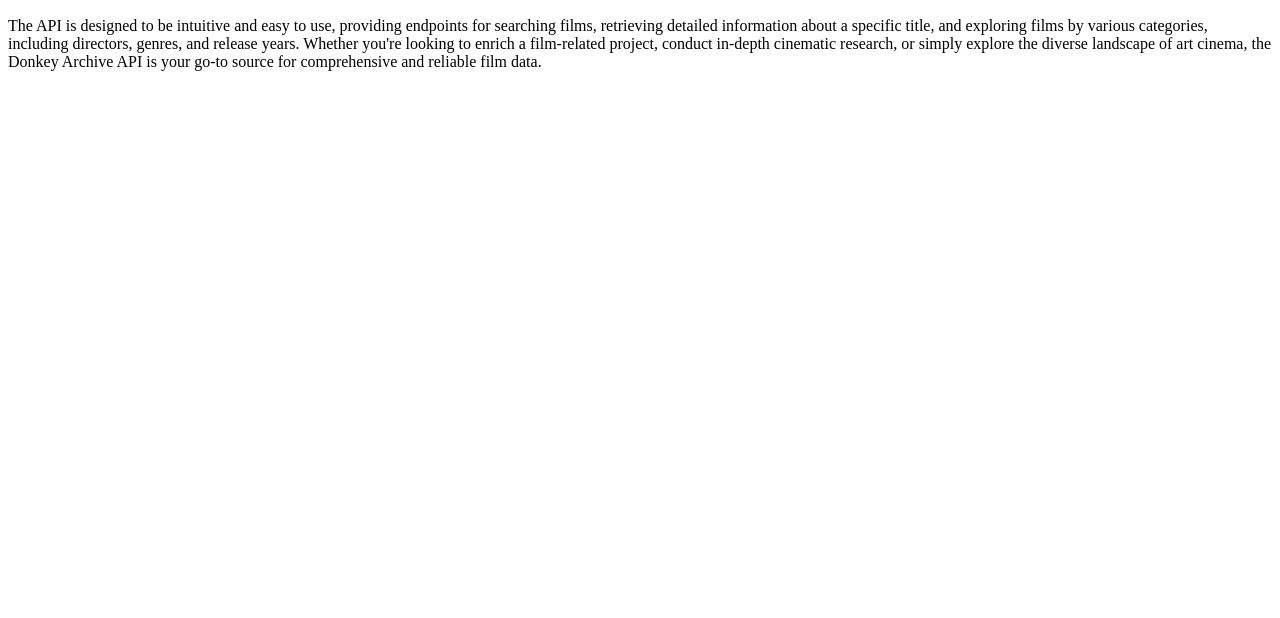
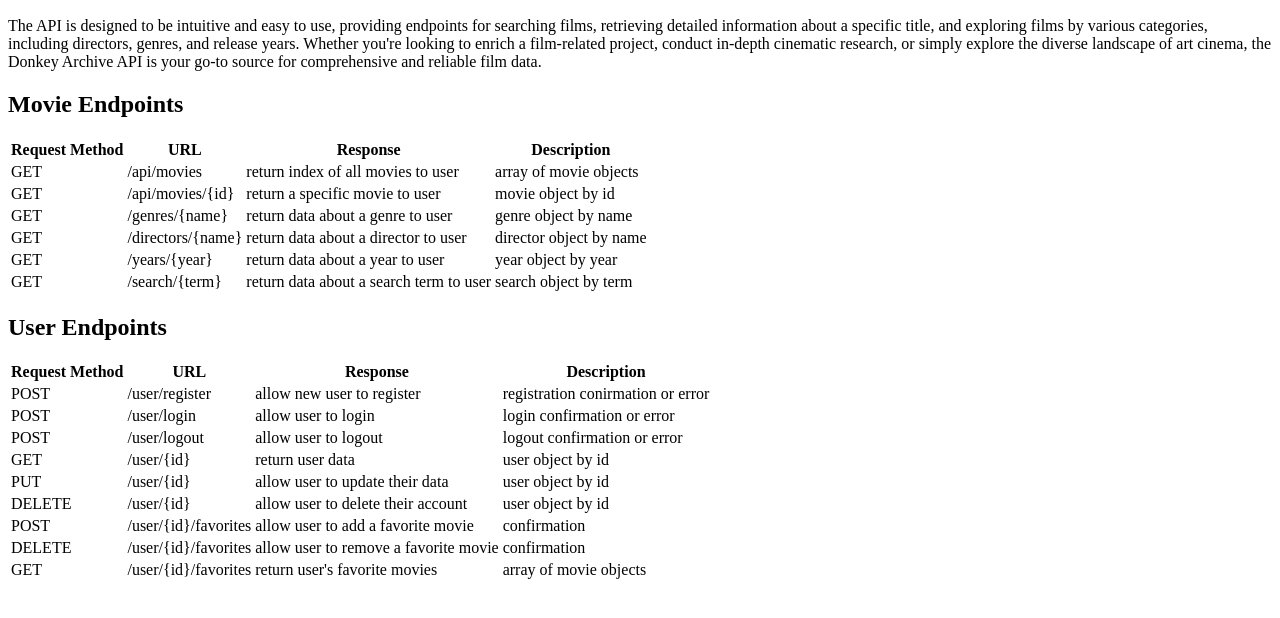
Before and after one commit to heldrethtw/movie_api, a website: page public/documentation.html in a window 1280 px wide. Shown: the part 110-728 px from the top of the page. Drawn offline with Linux system fonts and the light colour scheme.

Commit message:
documentation, unstyled

```diff
--- a/public/documentation.html
+++ b/public/documentation.html
@@ -17,6 +17,119 @@
         comprehensive and reliable film data.
 
     </span>
+    <span></span>
+    <h2>Movie Endpoints</h2>
+    <table>
+        <tr>
+            <th>Request Method</th>
+            <th>URL</th>
+            <th>Response</th>
+            <th>Description</th>
+        </tr>
+        <tr>
+            <td>GET</td>
+            <td>/api/movies</td>
+            <td> return index of all movies to user</td>
+            <td>array of movie objects</td>
+        </tr>
+        <tr>
+            <td>GET</td>
+            <td>/api/movies/{id}</td>
+            <td>return a specific movie to user</td>
+            <td>movie object by id</td>
+        </tr>
+        <tr>
+            <td>GET</td>
+            <td>/genres/{name}</td>
+            <td>return data about a genre to user</td>
+            <td>genre object by name</td>
+        </tr>
+        <tr>
+            <td>GET</td>
+            <td>/directors/{name}</td>
+            <td>return data about a director to user</td>
+            <td>director object by name</td>
+        </tr>
+        <tr>
+            <td>GET</td>
+            <td>/years/{year}</td>
+            <td>return data about a year to user</td>
+            <td>year object by year</td>
+        </tr>
+        <tr>
+            <td>GET</td>
+            <td>/search/{term}</td>
+            <td>return data about a search term to user</td>
+            <td>search object by term</td>
+        </tr>
+    </table>
+    <h2>User Endpoints</h2>
+    <table>
+        <tr>
+            <th>Request Method</th>
+            <th>URL</th>
+            <th>Response</th>
+            <th>Description</th>
+        </tr>
+        <tr>
+            <td>POST</td>
+            <td>/user/register</td>
+            <td>allow new user to register</td>
+            <td>registration conirmation or error</td>
+        </tr>
+        <tr>
+            <td>POST</td>
+            <td>/user/login</td>
+            <td>allow user to login</td>
+            <td>login confirmation or error</td>
+        </tr>
+        <tr>
+            <td>POST</td>
+            <td>/user/logout</td>
+            <td>allow user to logout</td>
+            <td>logout confirmation or error</td>
+        </tr>
+        <tr>
+            <td>GET</td>
+            <td>/user/{id}</td>
+            <td>return user data</td>
+            <td>user object by id</td>
+        </tr>
+        <tr>
+            <td>PUT</td>
+            <td>/user/{id}</td>
+            <td>allow user to update their data</td>
+            <td>user object by id</td>
+        </tr>
+        <tr>
+            <td>DELETE</td>
+            <td>/user/{id}</td>
+            <td>allow user to delete their account</td>
+            <td>user object by id</td>
+        </tr>
+        <tr>
+            <td>POST</td>
+            <td>/user/{id}/favorites</td>
+            <td>allow user to add a favorite movie</td>
+            <td>confirmation</td>
+        </tr>
+        <tr>
+            <td>DELETE</td>
+            <td>/user/{id}/favorites</td>
+            <td>allow user to remove a favorite movie</td>
+            <td>confirmation</td>
+        </tr>
+        <tr>
+            <td>GET</td>
+            <td>/user/{id}/favorites</td>
+            <td>return user's favorite movies</td>
+            <td>array of movie objects</td>
+        </tr>
+
+
+    </table>
+
+
 </body>
 
 </html>
```
